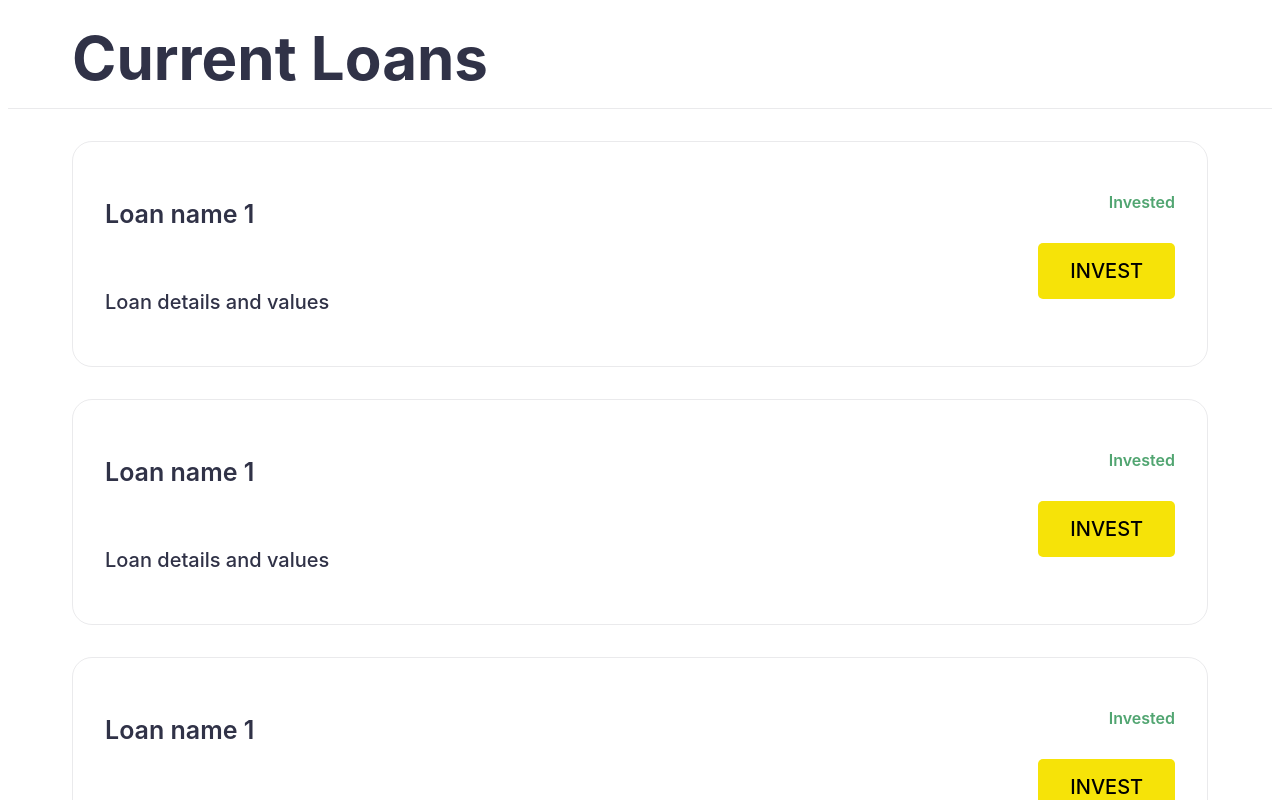
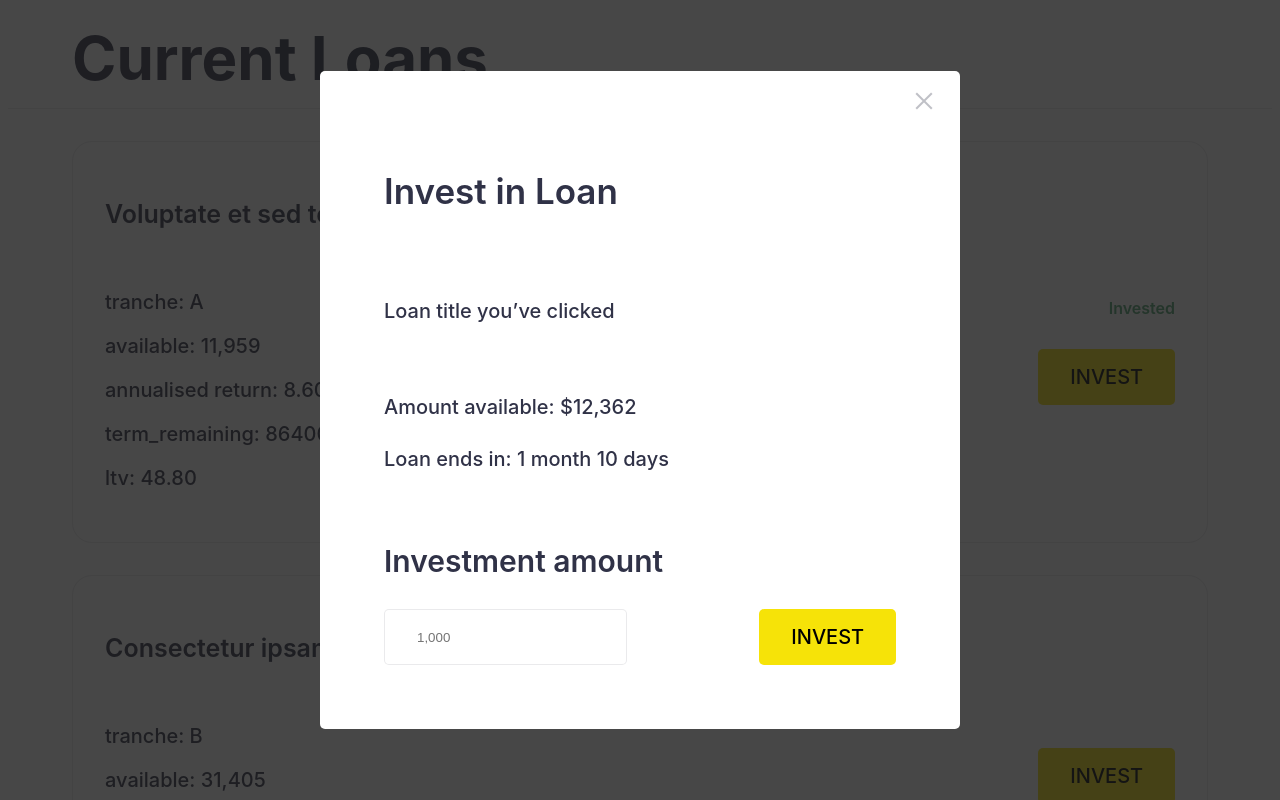
Before and after one commit to KseniaPopova02/CHI_Software_coding_test_react, a React app in the folder app/: page / in a window 1280 px wide. Shown: the top 800 px of the page. Built offline with nearby package versions, Linux system fonts and the light colour scheme.

Commit message:
modal popup layout

```diff
--- a/app/src/App/App.js
+++ b/app/src/App/App.js
@@ -1,23 +1,23 @@
 import Header from "../Header/Header";
 import LoanWrapper from "../LoanWrapper/LoanWrapper";
-import Loan1 from "../Loan1/Loan1";
-import Loan2 from "../Loan2/Loan2";
-import Loan3 from "../Loan3/Loan3";
+import Loan from "../Loan/Loan";
 import Total from "../Total/Total";
 import "./style/App.css";
-import data from "../data/current-loans.json";
+import LoanPopup from "../LoanPopup/LoanPopup";
+import Data from "../Data/current-loans.json";
 function App() {
-  console.log(data);
+  console.log(Data);
   return (
     <div>
       <Header></Header>
       <div className="container">
         <LoanWrapper>
-          <Loan1></Loan1>
-          <Loan2></Loan2>
-          <Loan3></Loan3>
+          {Data.loans.map((loan) => {
+            return <Loan key={loan.id} loan={loan}></Loan>;
+          })}
         </LoanWrapper>
         <Total></Total>
+        <LoanPopup></LoanPopup>
       </div>
     </div>
   );
--- a/app/src/App/style/App.scss
+++ b/app/src/App/style/App.scss
@@ -42,6 +42,11 @@
     text-align: end;
     padding-bottom: 13px;
   }
+  &__btn-wrapper {
+    display: flex;
+    flex-direction: column;
+    justify-content: center;
+  }
 }
 
 .total {
@@ -53,4 +58,106 @@
   }
 }
 
+.loan__popup-cross {
+  position: absolute;
+  right: 20px;
+  top: 0;
+  width: 32px;
+  height: 32px;
+  opacity: 0.3;
+  button {
+    background-color: transparent;
+    border: none;
+  }
+  &:hover {
+    opacity: 1;
+  }
+  :before,
+  :after {
+    position: absolute;
+    left: 15px;
+    content: " ";
+    height: 22px;
+    width: 2px;
+    background-color: #303247;
+  }
+  :before {
+    transform: rotate(45deg);
+  }
+  :after {
+    transform: rotate(-45deg);
+  }
+}
+
+.loan__popup {
+  width: 100%;
+  height: 100%;
+  position: fixed;
+  top: 0;
+  bottom: 0;
+  left: 0;
+  right: 0;
+
+  &::after {
+    content: "";
+    position: absolute;
+    top: 0;
+    left: 0;
+    right: 0;
+    bottom: 0;
+    width: 100%;
+    height: 100%;
+    background: rgba(26, 26, 26, 0.8);
+  }
+  &-wrapper {
+    margin: 64px;
+    width: 50vw;
+
+    border-radius: 5px;
+    margin: auto;
+    background-color: #fff;
+    z-index: 1000;
+    color: #303247;
+    position: relative;
+    top: 50%;
+    transform: translateY(-50%);
+    padding: 64px;
+  }
+  &-title {
+    font-weight: 600;
+    font-size: 35px;
+    line-height: 42px;
+    padding-bottom: 32px;
+  }
+  &-suptitle {
+    padding-bottom: 32px;
+  }
+  &-info {
+    p {
+      padding-bottom: 8px;
+    }
+  }
+}
+
+.loan__investment {
+  margin-top: 64px;
+  &-subtitle {
+    font-size: 30px;
+    line-height: 36px;
+    padding-bottom: 30px;
+    @extend %inter-semibold;
+  }
+  &-form {
+    display: flex;
+    justify-content: space-between;
+  }
+  &-input {
+    padding: 16px 32px;
+    border: 1px solid rgba(48, 50, 71, 0.1);
+    border-radius: 5px;
+    text-align: left;
+    padding-left: 32px;
+  }
+}
+
 @import "../style/media";
--- a/app/src/App/style/_global.scss
+++ b/app/src/App/style/_global.scss
@@ -1,6 +1,7 @@
 html {
   box-sizing: border-box;
   scroll-behavior: smooth;
+  // overflow-y: hidden;
 }
 
 *,
@@ -30,6 +31,7 @@ h6 {
 
 body {
   @extend %inter-medium;
+  position: relative;
   color: #303247;
   font-size: 20px;
   line-height: 24px;
--- /dev/null
+++ b/app/src/Loan/Loan.js
@@ -0,0 +1,26 @@
+function Loan(props) {
+  console.log(props);
+  return (
+    <div className="loans">
+      <div className="loans__text">
+        <div className="loans__title">
+          <p>{props.loan.title}</p>
+        </div>
+        <div className="loans__subtitle">
+          <p>tranche: {props.loan.tranche}</p>
+          <p>available: {props.loan.available}</p>
+          <p>annualised return: {props.loan.annualised_return}</p>
+          <p>term_remaining: {props.loan.term_remaining}</p>
+          <p>ltv: {props.loan.ltv}</p>
+        </div>
+      </div>
+      <div className="loans__btn-wrapper">
+        {props.loan.invested > 0 && <p className="loans__invest">Invested</p>}
+
+        <button className="loans__btn">invest</button>
+      </div>
+    </div>
+  );
+}
+
+export default Loan;
--- a/app/src/Loan1/Loan1.js
+++ /dev/null
@@ -1,20 +0,0 @@
-function Loan1() {
-  return (
-    <div className="loans">
-      <div className="loans__text">
-        <div className="loans__title">
-          <p>Loan name 1</p>
-        </div>
-        <div className="loans__subtitle">
-          <p>Loan details and values</p>
-        </div>
-      </div>
-      <div className="loans__btn-wrapper">
-        <p className="loans__invest">Invested</p>
-        <button className="loans__btn">invest</button>
-      </div>
-    </div>
-  );
-}
-
-export default Loan1;
--- a/app/src/Loan2/Loan2.js
+++ /dev/null
@@ -1,20 +0,0 @@
-function Loan2() {
-  return (
-    <div className="loans">
-      <div className="loans__text">
-        <div className="loans__title">
-          <p>Loan name 1</p>
-        </div>
-        <div className="loans__subtitle">
-          <p>Loan details and values</p>
-        </div>
-      </div>
-      <div className="loans__btn-wrapper">
-        <p className="loans__invest">Invested</p>
-        <button className="loans__btn">invest</button>
-      </div>
-    </div>
-  );
-}
-
-export default Loan2;
--- a/app/src/Loan3/Loan3.js
+++ /dev/null
@@ -1,20 +0,0 @@
-function Loan3() {
-  return (
-    <div className="loans">
-      <div className="loans__text">
-        <div className="loans__title">
-          <p>Loan name 1</p>
-        </div>
-        <div className="loans__subtitle">
-          <p>Loan details and values</p>
-        </div>
-      </div>
-      <div className="loans__btn-wrapper">
-        <p className="loans__invest">Invested</p>
-        <button className="loans__btn">invest</button>
-      </div>
-    </div>
-  );
-}
-
-export default Loan3;
--- /dev/null
+++ b/app/src/LoanPopup/LoanPopup.js
@@ -0,0 +1,37 @@
+function LoanPopup(props) {
+  console.log(props);
+  return (
+    <div class="loan__popup">
+      <div className="loan__popup-wrapper">
+        <div className="loan__popup-cross">
+          <button href="#"></button>
+        </div>
+        <div className="loan__popup-text">
+          <div className="loan__popup-title">
+            <p>Invest in Loan</p>
+          </div>
+          <div className="loan__popup-suptitle">
+            <p>Loan title you’ve clicked</p>
+          </div>
+          <div className="loan__popup-info">
+            <p>Amount available: $12,362</p>
+            <p>Loan ends in: 1 month 10 days</p>
+          </div>
+        </div>
+        <div className="loan__investment">
+          <div className="loan__investment-subtitle">Investment amount</div>
+          <form action="#" className="loan__investment-form">
+            <input
+              type="text"
+              className="loan__investment-input"
+              placeholder="1,000"
+            />
+            <button className="loans__btn">Invest</button>
+          </form>
+        </div>
+      </div>
+    </div>
+  );
+}
+
+export default LoanPopup;
--- a/app/src/data/current-loans.json
+++ b/app/src/data/current-loans.json
@@ -8,7 +8,8 @@
       "annualised_return": "8.60",
       "term_remaining": "864000",
       "ltv": "48.80",
-      "amount": "85,754"
+      "amount": "85,754",
+      "invested": 1
     },
     {
       "id": "5",
@@ -18,7 +19,8 @@
       "annualised_return": "7.10",
       "term_remaining": "1620000",
       "ltv": "48.80",
-      "amount": "85,754"
+      "amount": "85,754",
+      "invested": 0
     },
     {
       "id": "12",
@@ -28,7 +30,8 @@
       "annualised_return": "4.80",
       "term_remaining": "879000",
       "ltv": "48.80",
-      "amount": "85,754"
+      "amount": "85,754",
+      "invested": 0
     }
   ]
 }
```
Also changed, not shown: app/src/App/style/_media.scss (+50 -0 lines), app/src/App/style/App.css, 1 other file.
